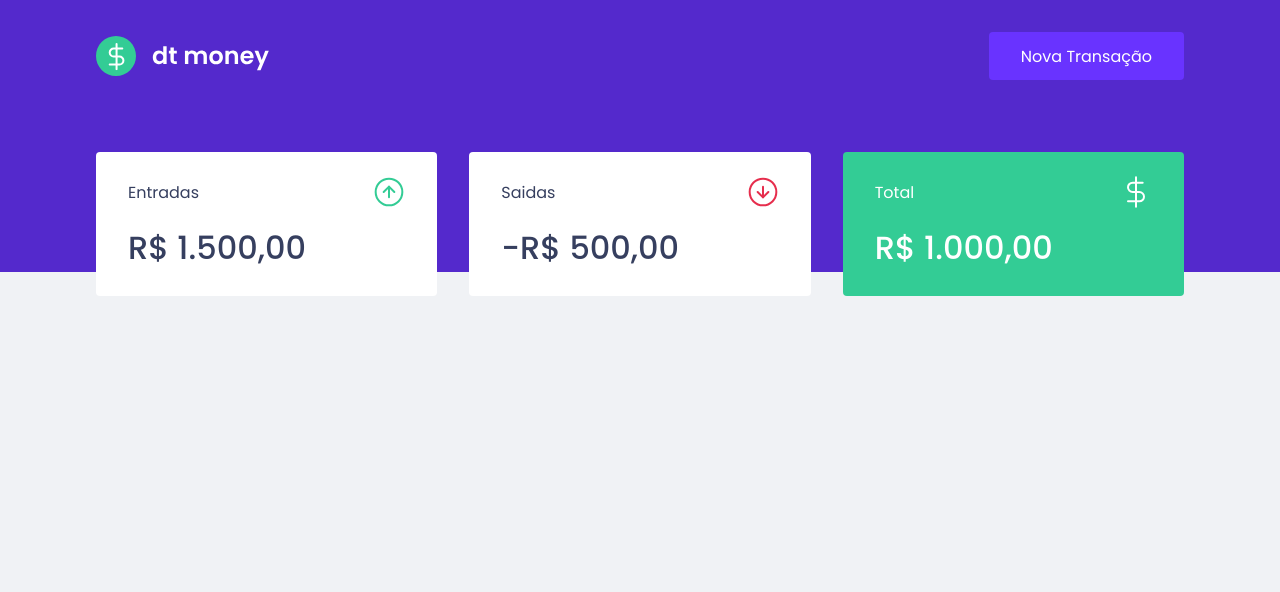
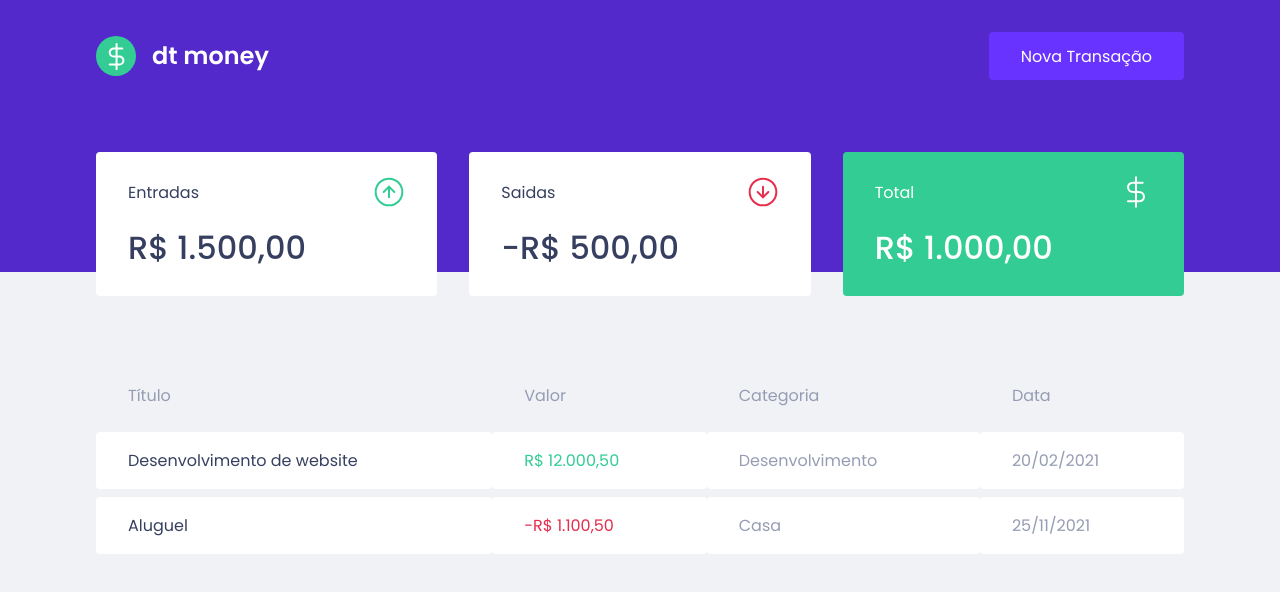
Before and after one commit to joaoh4547/dtmoney, a React (Create React App) app: page / in a window 1280 px wide. Shown: the top 592 px of the page. Built offline with nearby package versions, Linux system fonts and the light colour scheme.

Commit message:
Add Transactions Table

```diff
--- a/src/components/Dashboard/index.tsx
+++ b/src/components/Dashboard/index.tsx
@@ -1,8 +1,10 @@
 import { Summary } from "../Summary";
+import { TransactionsTable } from "../TransactionsTable";
 import { Container } from "./styles";
 
 export function Dashboard() {
   return <Container>
     <Summary />
+    <TransactionsTable />
   </Container>
 }
--- /dev/null
+++ b/src/components/TransactionsTable/index.tsx
@@ -0,0 +1,31 @@
+import { Container } from "./styles";
+
+export function TransactionsTable() {
+  return <Container>
+    <table>
+      <thead>
+        <tr>
+          <th>Título</th>
+          <th>Valor</th>
+          <th>Categoria</th>
+          <th>Data</th>
+        </tr>
+      </thead>
+      <tbody>
+        <tr>
+          <td className="title" >Desenvolvimento de website</td>
+          <td className="deposit">R$ 12.000,50</td>
+          <td>Desenvolvimento</td>
+          <td>20/02/2021</td>
+        </tr>
+        <tr>
+          <td>Aluguel</td>
+          <td className="withdraw">-R$ 1.100,50</td>
+          <td>Casa</td>
+          <td>25/11/2021</td>
+        </tr>
+
+      </tbody>
+    </table>
+  </Container>
+}
--- /dev/null
+++ b/src/components/TransactionsTable/styles.ts
@@ -0,0 +1,36 @@
+import styled from "styled-components";
+
+export const Container = styled.div`
+  margin-top: 4rem;
+  table{
+    width: 100%;
+    border-spacing: 0 0.5rem;
+    th{
+      color:var(--text-body);
+      font-weight: 400;
+      padding: 1rem 2rem;
+      text-align: left;
+      line-height: 1.5rem;
+    }
+
+    td{
+      padding: 1rem 2rem;
+      border: 0;
+      background: var(--shape);
+      font-weight: 400;
+      color:var(--text-body);
+      border-radius: 0.25rem;
+
+      &:first-child{
+        color: var(--text-title);
+      }
+
+      &.deposit{
+        color: var(--green);
+      }
+      &.withdraw{
+        color:var(--red);
+      }
+    }
+  }
+`
```
